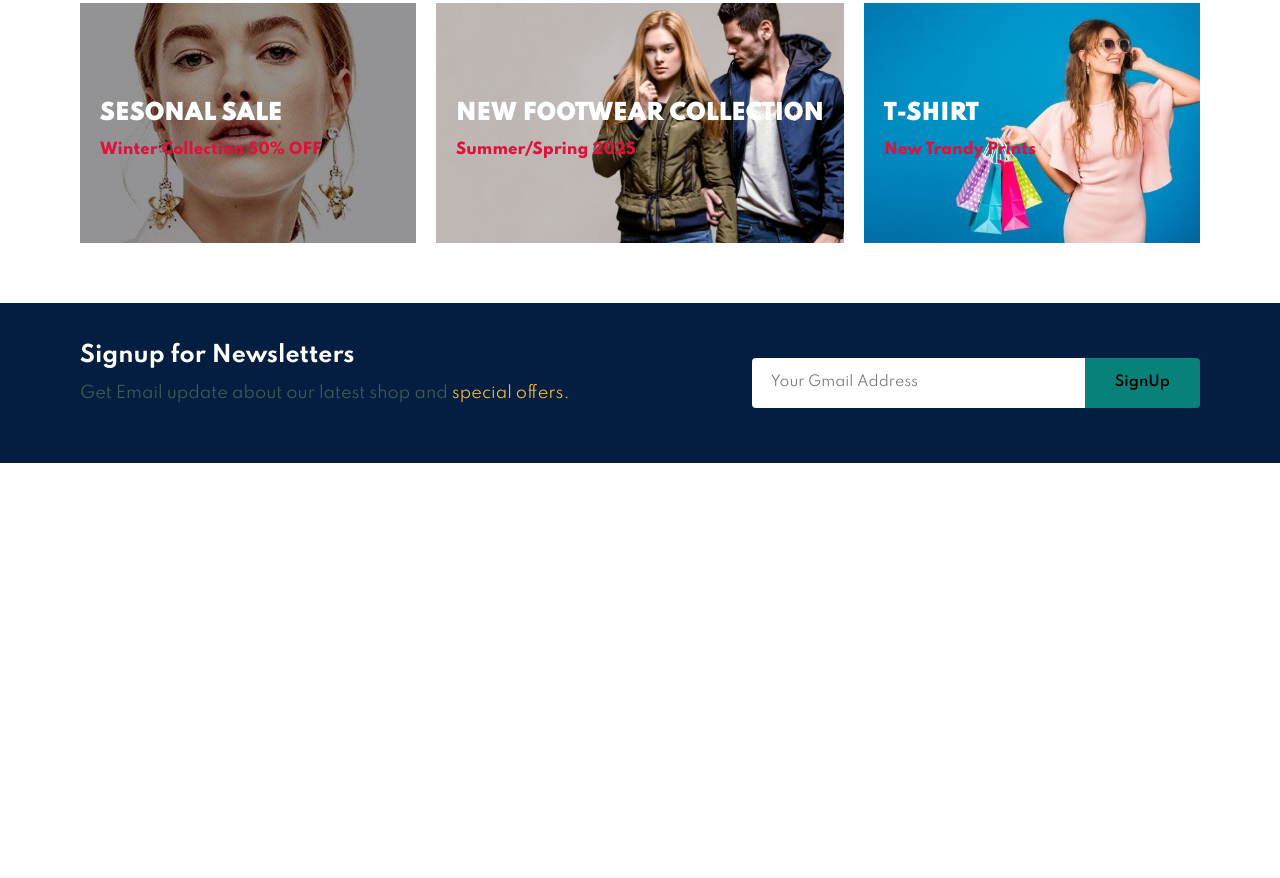
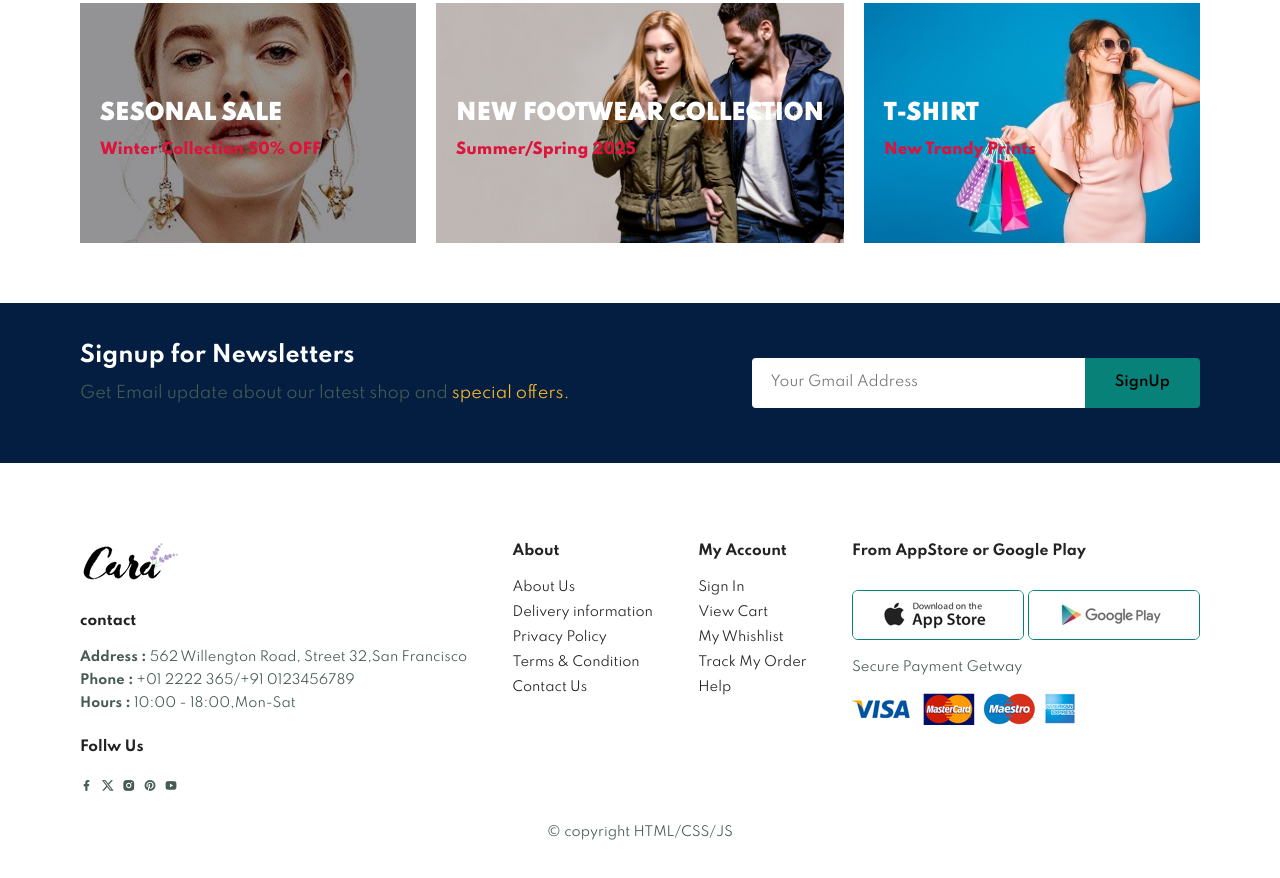
Before and after one commit to nitinmelkani04/E-Commerce-Website, a plain HTML site: page index.html in a window 1280 px wide. Shown: the part 3951-4829 px from the top of the page. Before the commit the page ends 4454 px from the top, so only its background shows below. Drawn offline with nearby package versions, Linux system fonts and the light colour scheme.

Commit message:
project updated

```diff
--- a/index.html
+++ b/index.html
@@ -406,8 +406,52 @@
       </div>
     </section>
 
-    <footer>
-
+    <footer id="footer" class="section-p1">
+      <div class="col">
+        <img class="logo" src="img/logo.png" alt="">
+        <h4>contact</h4>
+        <p><strong>Address :</strong> 562 Willengton Road, Street 32,San Francisco</p>
+        <p><strong>Phone :</strong> +01 2222 365/+91 0123456789</p>
+        <p><strong>Hours :</strong> 10:00 - 18:00,Mon-Sat</p>
+        <div class="follow">
+          <h4>Follw Us</h4>
+          <div class="icon">
+            <a href="#"><i class="ri-facebook-fill"></i></a>
+            <a href="#"><i class="ri-twitter-x-fill"></i></a>
+            <a href="#"><i class="ri-instagram-fill"></i></a>
+            <a href="#"><i class="ri-pinterest-fill"></i></a>
+            <a href="#"><i class="ri-youtube-fill"></i></a>
+          </div>
+        </div>
+      </div>
+      <div class="col">
+        <h4>About</h4>
+        <a href="#">About Us</a>
+        <a href="#">Delivery information</a>
+        <a href="#">Privacy Policy</a>
+        <a href="#">Terms & Condition</a>
+        <a href="#">Contact Us</a>
+      </div>
+      <div class="col">
+        <h4>My Account</h4>
+        <a href="#">Sign In </a>
+        <a href="#">View Cart</a>
+        <a href="#">My Whishlist</a>
+        <a href="#">Track My Order</a>
+        <a href="#">Help</a>
+      </div>
+      <div class="col install">
+        <h4>From AppStore or Google Play</h4>
+        <div class="row">
+          <img src="img/pay/app.jpg" alt="">
+          <img src="img/pay/play.jpg" alt="">
+        </div>
+        <p>Secure Payment Getway</p>
+        <img src="img/pay/pay.png" alt="">
+      </div>
+      <div class="copyright">
+        <p>© copyright HTML/CSS/JS </p>
+      </div>
     </footer>
 
     <script src="script.js"></script>
--- a/style.css
+++ b/style.css
@@ -427,3 +427,57 @@ button.normal{
   border-bottom-right-radius: 0;
   border-top-right-radius: 0;
 }
+#footer {
+  display: flex;
+  flex-wrap: wrap;
+  justify-content: space-between;
+}
+#footer .col{
+  display: flex;
+  flex-direction: column;
+  align-items: flex-start;
+  margin-bottom: 20px;
+}
+#footer .logo{
+  margin-bottom: 30px;
+}
+#footer h4{
+  font-size: 14px;
+  padding-bottom: 20px;
+}
+#footer p{
+  font-size: 13px;
+  margin: 0 0 8px 0;
+
+}
+#footer a{
+  font-size: 13px;
+  text-decoration: none;
+  color: #222;
+  margin-bottom: 10px;
+}
+#footer .follow{
+  margin-top: 20px;
+}
+#footer .follow i{
+  color: #465b52;
+  padding-right: 4px;
+  cursor: pointer;
+}
+#footer .install .row img{
+  border: 1px solid #088178;
+  border-radius: 6px;
+}
+#footer .install img{
+  margin: 10PX 0 15PX 0;
+}
+#footer .follow i:hover,
+#footer a:hover{
+  color: #088178;
+}
+
+#footer .copyright{
+  width: 100%;
+  text-align: center;
+  margin-top: 10px;
+}
```
Also changed, not shown: img/pay/app.jpg (added), img/pay/pay.png (added), img/pay/play.jpg (added).
